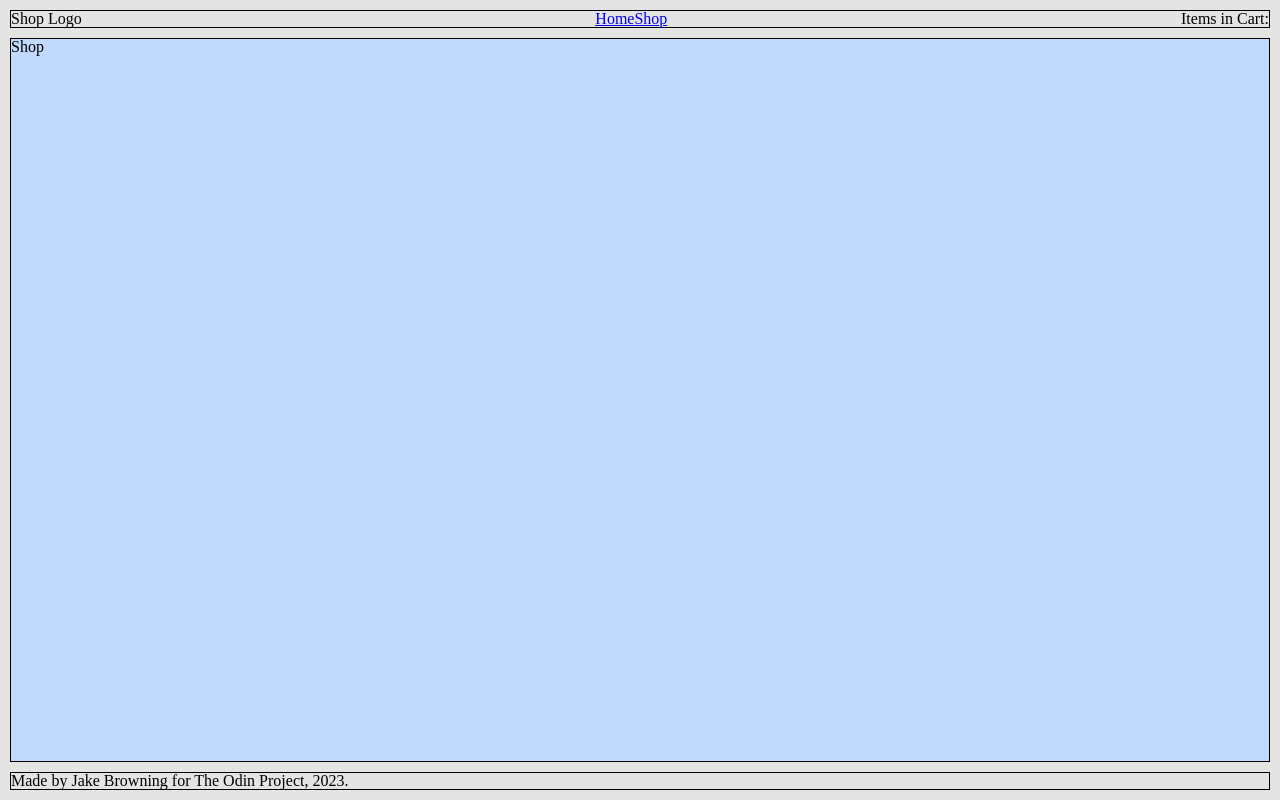
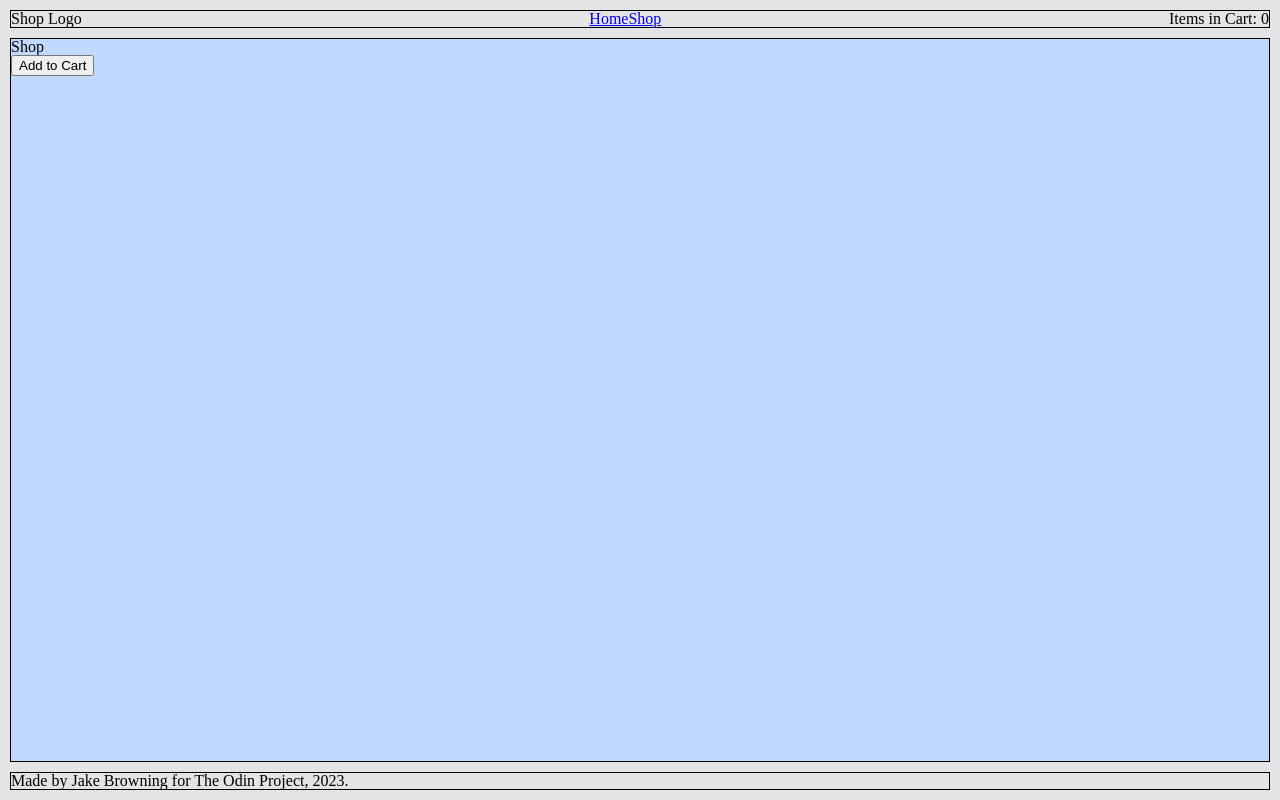
Before and after one commit to JakeBrowning90/shopping-cart-2, a React (Vite) app: page /shop in a window 1280 px wide. Built offline with nearby package versions, Linux system fonts and the light colour scheme.

Commit message:
Implement basic addToCart function, move state definitions to App scope

```diff
--- a/src/App.jsx
+++ b/src/App.jsx
@@ -10,10 +10,17 @@ import "./styles/styles.css"
 //TODO - Make router a separate module
 //TODO - Move cartCount state higher to prevent reset to 0
 
+function App() {
+
+  const [cartTotal, setCartTotal] = useState(0);
+  const addToCart = () => {
+      setCartTotal(cartTotal => cartTotal + 1)
+  }
+
   const router = createBrowserRouter([
     {
       path: "/",
-    element: <NavBar />,
+      element: <NavBar cartTotal={cartTotal}/>,
       errorElement: <PageError />,
       children: [
         {
@@ -22,18 +29,12 @@ const router = createBrowserRouter([
         },
         {
           path:"/shop",
-        element: <PageShop />
+          element: <PageShop addToCart={addToCart}/>
         },
       ]
     },
   ])
 
-function App() {
-
-  const [cartTotal, setCartTotal] = useState(0);
-  const addToCart = () => {
-      setCartTotal(cartTotal => cartTotal + 1)
-  }
   return (
     <>
       <RouterProvider router={router} cartTotal={cartTotal} addToCart={addToCart}/>
--- a/src/components/PageShop.jsx
+++ b/src/components/PageShop.jsx
@@ -1,7 +1,8 @@
-function PageShop() {
+function PageShop({addToCart}) {
     return (
         <main className="pageShop">
             <h1>Shop</h1>
+            <button onClick={addToCart}>Add to Cart</button>
         </main>
     )
 }
```
Lines whose indentation alone changed are shown as unchanged.
